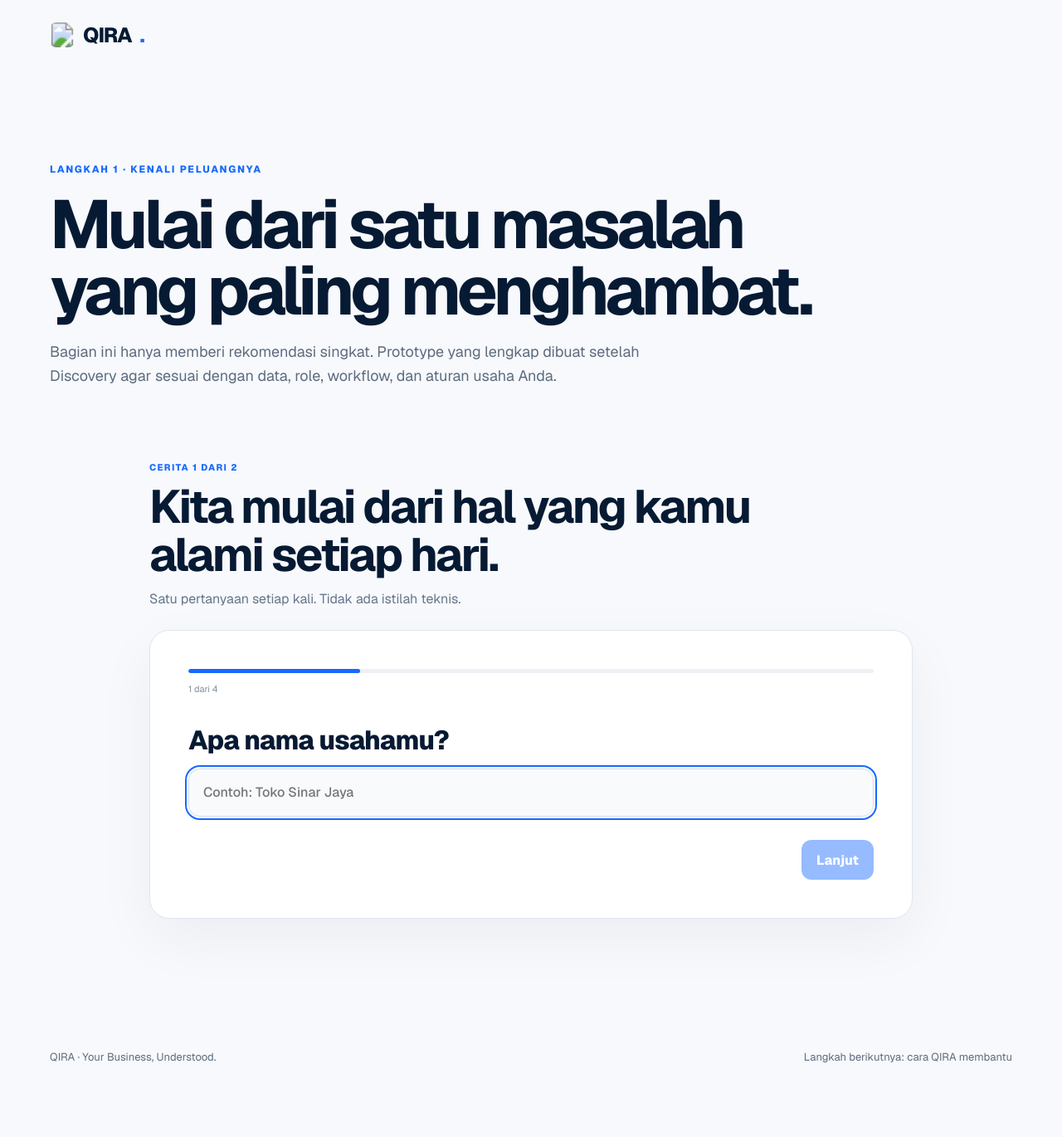
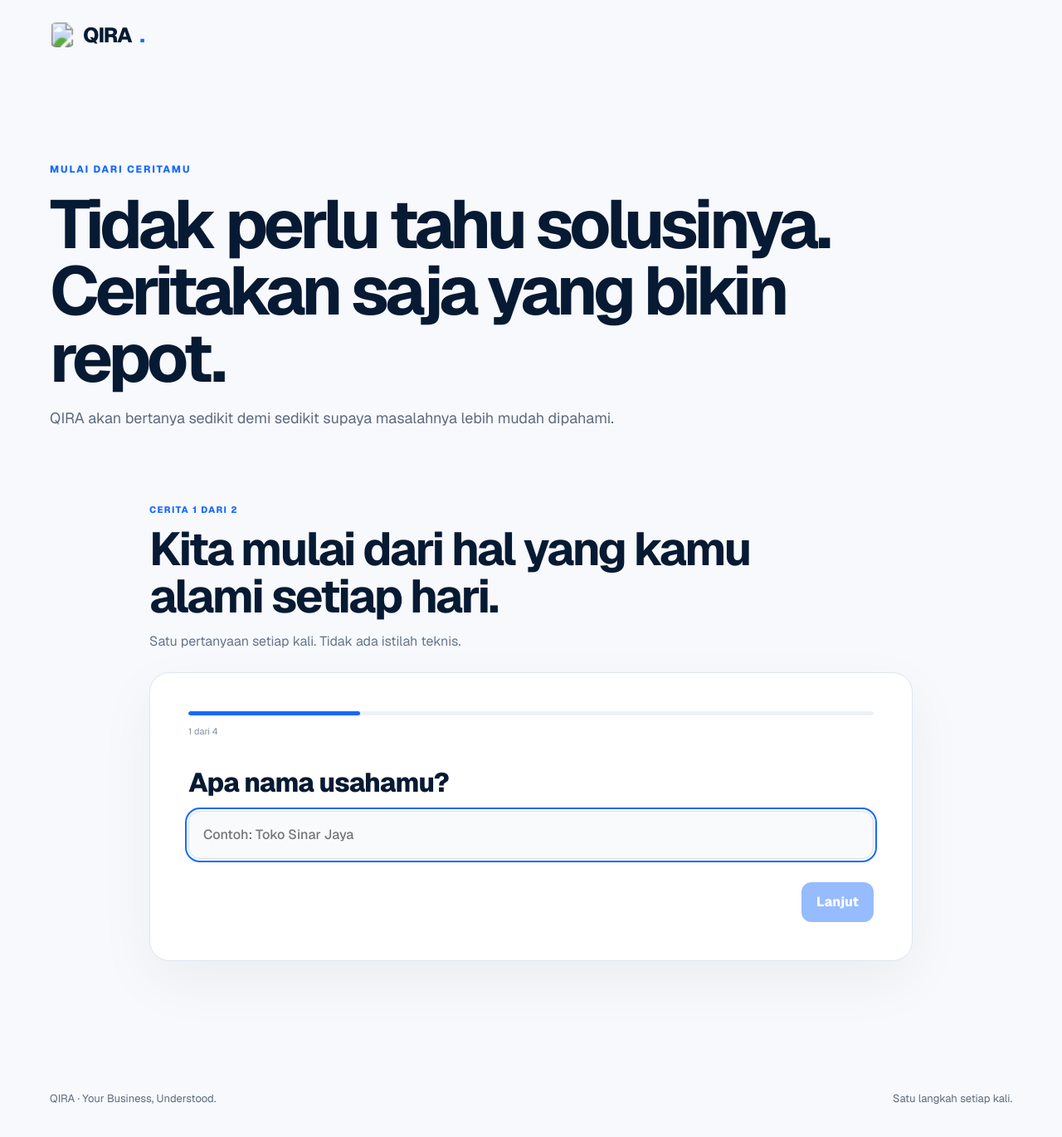
Before and after one commit to fransiskusmahendra/qira-platform, a Next.js app in the folder apps/public-web/: page /coba-masalah in a window 1280 px wide. Shown: the top 1370 px of the page at 83% size. Before the commit the page ends 1343 px from the top, so only its background shows below. Built offline with nearby package versions, Linux system fonts and the light colour scheme.

Commit message:
Rewrite problem page copy in plain language

```diff
--- a/apps/public-web/app/coba-masalah/page.tsx
+++ b/apps/public-web/app/coba-masalah/page.tsx
@@ -3,13 +3,20 @@ import Link from "next/link";
 
 import { PersonalizedDemo } from "../PersonalizedDemo";
 
-export const metadata: Metadata = { title: "Temukan Solusi Bisnis", description: "Ceritakan proses manual dan lihat arah solusi awal dari QIRA." };
+export const metadata: Metadata = {
+  title: "Ceritakan Masalah Usahamu",
+  description: "Jawab beberapa pertanyaan sederhana agar QIRA memahami masalah usahamu.",
+};
 
 export default function ProblemExperiencePage() {
   return <main>
     <nav className="nav shell"><Link className="brand" href="/">QIRA<span>.</span></Link></nav>
-    <header className="subpageIntro shell"><p className="kicker">Langkah 1 · Kenali peluangnya</p><h1>Mulai dari satu masalah yang paling menghambat.</h1><p>Bagian ini hanya memberi rekomendasi singkat. Prototype yang lengkap dibuat setelah Discovery agar sesuai dengan data, role, workflow, dan aturan usaha Anda.</p></header>
+    <header className="subpageIntro shell">
+      <p className="kicker">Mulai dari ceritamu</p>
+      <h1>Tidak perlu tahu solusinya. Ceritakan saja yang bikin repot.</h1>
+      <p>QIRA akan bertanya sedikit demi sedikit supaya masalahnya lebih mudah dipahami.</p>
+    </header>
     <PersonalizedDemo />
-    <footer className="footer shell"><span>QIRA · Your Business, Understood.</span><span>Langkah berikutnya: cara QIRA membantu</span></footer>
+    <footer className="footer shell"><span>QIRA · Your Business, Understood.</span><span>Satu langkah setiap kali.</span></footer>
   </main>;
 }
```
